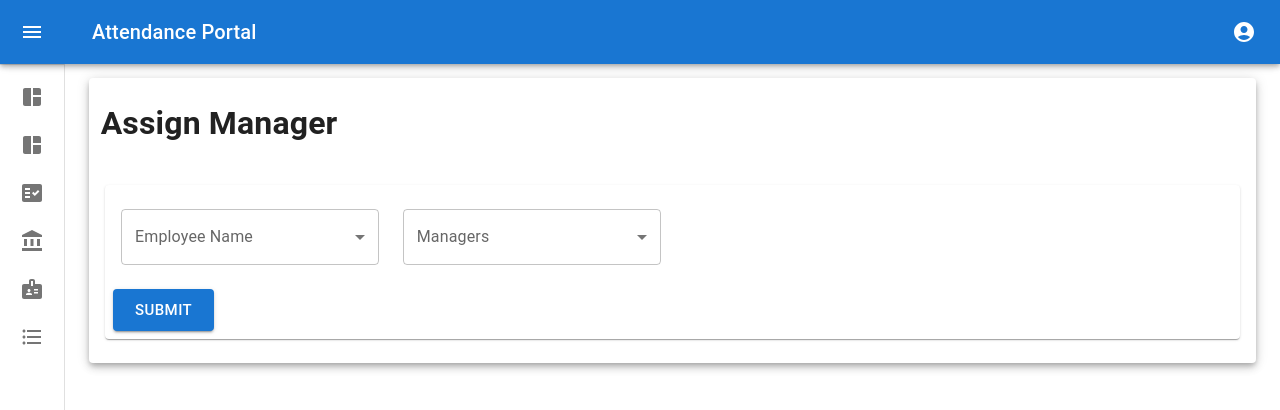
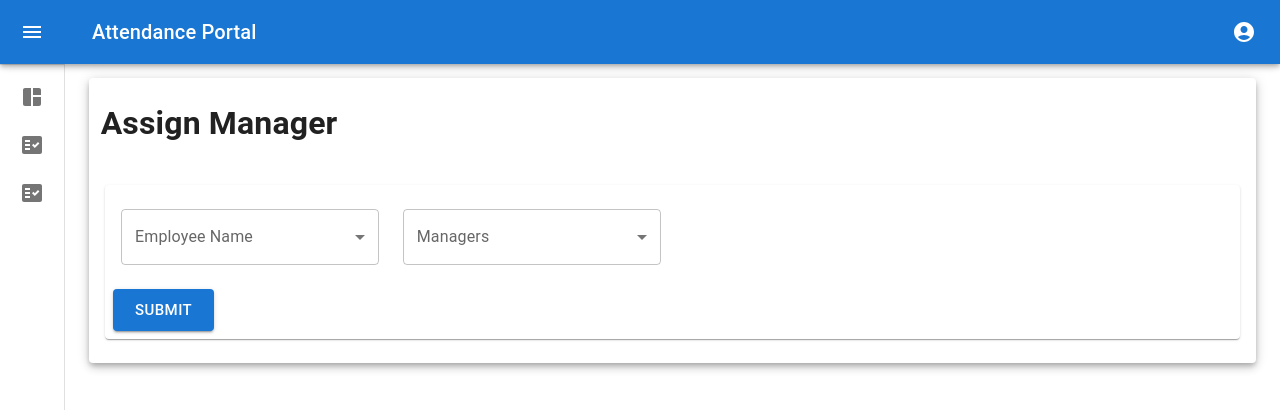
Before and after one commit to lokhandecoder/WonderbizAttendancePortal, a React (Create React App) app: page /assign in a window 1280 px wide. Shown: the top 410 px of the page. Built offline with nearby package versions, Linux system fonts and the light colour scheme.

Commit message:
additional changes

```diff
--- a/package.json
+++ b/package.json
@@ -23,6 +23,7 @@
     "react-dom": "^18.2.0",
     "react-router-dom": "^6.16.0",
     "react-scripts": "5.0.1",
+    "react-toastify": "^9.1.3",
     "styled-components": "^5.3.11",
     "typescript": "^4.9.5",
     "web-vitals": "^2.1.4",
--- a/src/Components/Fixed/SideNav.tsx
+++ b/src/Components/Fixed/SideNav.tsx
@@ -25,6 +25,7 @@ import Menu from "@mui/material/Menu";
 import AccountBalanceIcon from '@mui/icons-material/AccountBalance';
 import BadgeIcon from '@mui/icons-material/Badge';
 import FormatListBulletedIcon from '@mui/icons-material/FormatListBulleted';
+import SideNavLink from "./SideNavLink";
 
 const drawerWidth = 240;
 
@@ -199,7 +200,8 @@ export default function MiniDrawer() {
           </IconButton>
         </DrawerHeader>
         <Divider />
-        <List>
+        <SideNavLink open={open} />
+        {/* <List>
         <ListItem
             disablePadding
             sx={{ display: "block" }}
@@ -359,7 +361,7 @@ export default function MiniDrawer() {
               <ListItemText primary={"Employees List"} sx={{ opacity: open ? 1 : 0 }} />
             </ListItemButton>
           </ListItem>
-        </List>
+        </List> */}
       </Drawer>
     </Box>
   );
--- /dev/null
+++ b/src/Components/Fixed/SideNavLink.tsx
@@ -0,0 +1,94 @@
+import React from 'react';
+import { List, ListItem, ListItemButton, ListItemIcon, ListItemText } from '@mui/material';
+import AccountBalanceIcon from '@mui/icons-material/AccountBalance';
+import BadgeIcon from '@mui/icons-material/Badge';
+import FormatListBulletedIcon from '@mui/icons-material/FormatListBulleted';
+import SpaceDashboardIcon from '@mui/icons-material/SpaceDashboard';
+import FactCheckIcon from '@mui/icons-material/FactCheck';
+import { useNavigate } from 'react-router-dom';
+
+interface MenuItem {
+    label: string;
+    path: string;
+    roles?: string[];
+  }
+
+  interface SideNavLinkProps {
+    open: boolean; // Assuming `open` is a boolean
+  }
+
+  const SideNavLink = ({ open }: SideNavLinkProps) => {
+    const navigate = useNavigate();
+    const menuItems: MenuItem[] = [
+        { label: 'Dashboard', path: '/', roles: ['admin', 'user','manager'] },
+        { label: 'Apply for Leave', path: '/leave', roles: ['user','admin','manager'] },
+        { label: 'Status', path: '/status', roles: ['admin', 'manager', 'user'] },
+        { label: 'Accounting Year', path: '/accountingyear', roles: ['admin'] },
+        { label: 'Add Employee', path: '/employee', roles: ['admin'] },
+        { label: 'Employees List', path: '/employees', roles: ['admin'] }
+      ];
+
+      function filterMenuItemsByRole(menuItems: MenuItem[], role: string): MenuItem[] {
+        return menuItems.filter(item => !item.roles || item.roles.includes(role));
+      }
+
+      // Example usage
+      const roleToFilter = 'user'; // Replace with the desired role
+      const filteredMenuItems = filterMenuItemsByRole(menuItems, roleToFilter);
+      console.log(filteredMenuItems);
+
+  const getIconForItem = (label: string): JSX.Element | null => {
+    switch (label) {
+      case 'Dashboard':
+        return <SpaceDashboardIcon />;
+      case 'Apply for Leave':
+        // Return the icon component for "Apply for Leave"
+        // return <YourApplyForLeaveIconComponent />;
+      case 'Status':
+        return <FactCheckIcon />;
+      case 'Accounting Year':
+        return <AccountBalanceIcon />;
+      case 'Add Employee':
+        return <BadgeIcon />;
+      case 'Employees List':
+        return <FormatListBulletedIcon />;
+      default:
+        return null;
+    }
+  };
+
+  return (
+    <List>
+      {filteredMenuItems.map((item, index) => (
+        <ListItem
+          key={index}
+          disablePadding
+          sx={{ display: 'block' }}
+          onClick={() => navigate(item.path)}
+        >
+          <ListItemButton
+            sx={{
+              minHeight: 48,
+              justifyContent: open ? 'initial' : 'center',
+              px: 2.5
+            }}
+          >
+            <ListItemIcon
+              sx={{
+                minWidth: 0,
+                mr: open ? 3 : 'auto',
+                justifyContent: 'center'
+              }}
+            >
+              {/* Replace with appropriate icon based on the item */}
+              {getIconForItem(item.label)}
+            </ListItemIcon>
+            <ListItemText primary={item.label} sx={{ opacity: open ? 1 : 0 }} />
+          </ListItemButton>
+        </ListItem>
+      ))}
+    </List>
+  );
+};
+
+export default SideNavLink;
--- a/src/PageRoutes/ProtectedRoute.tsx
+++ b/src/PageRoutes/ProtectedRoute.tsx
@@ -1,11 +1,15 @@
-import { Navigate } from "react-router-dom";
+import { Navigate, Route } from 'react-router-dom';
 import { ReactNode, useEffect } from "react";
 
 interface ProtectedRouteProps {
   children: ReactNode;
+  allowedRoles  : any,
 }
 
-const ProtectedRoute = ({ children }: ProtectedRouteProps) => {
+const ProtectedRoute = ({ children,allowedRoles   }: ProtectedRouteProps) => {
+  const userRole = 'user'; // Replace with actual role retrieval logic
+
+
   useEffect(() => {
     // Check if the user is authenticated based on localStorage
     const isUserAuthenticated = localStorage.getItem("EmployeeID") !== null;
@@ -16,10 +20,20 @@ const ProtectedRoute = ({ children }: ProtectedRouteProps) => {
       window.location.href = "/login";
 
     }
+
   }, []);
+  const userHasRequiredRole = () => {
+    // Implement your logic to check if the user's role is allowed for this route
+    // Compare user's role with the allowed roles and return true or false accordingly
+    const userRole = "user"; // Replace with actual logic to get user's role
+
+    return allowedRoles.includes(userRole);
+  };
+
+  return userHasRequiredRole() ? <>{children}</> : <Navigate to="/login" />;
 
   // Render the children if the user is authenticated
-  return <>{children}</>;
+  // return <>{children}</>;
 };
 
 export default ProtectedRoute;
--- a/src/Pages/ForgotPaswordPage.tsx
+++ b/src/Pages/ForgotPaswordPage.tsx
@@ -2,6 +2,8 @@ import React, { useState } from "react";
 import Avatar from "@mui/material/Avatar";
 import Button from "@mui/material/Button";
 import CssBaseline from "@mui/material/CssBaseline";
+import { ToastContainer, toast } from 'react-toastify';
+import 'react-toastify/dist/ReactToastify.css';
 import TextField from "@mui/material/TextField";
 import FormControlLabel from "@mui/material/FormControlLabel";
 import Checkbox from "@mui/material/Checkbox";
--- a/src/Pages/LoginPage.tsx
+++ b/src/Pages/LoginPage.tsx
@@ -1,4 +1,6 @@
 import * as React from "react";
+import { ToastContainer, toast } from 'react-toastify';
+import 'react-toastify/dist/ReactToastify.css';
 import { useState, useEffect } from "react";
 import Avatar from "@mui/material/Avatar";
 import Button from "@mui/material/Button";
@@ -60,12 +62,12 @@ export default function LoginPage() {
     let updatedFieldErrors = { ...fieldErrors };
 
     // Clear the error for the email and password fields when the user starts typing
-    if (name === 'email' && value.trim() !== '') {
-      updatedFieldErrors = { ...updatedFieldErrors, email: '' };
+    if (name === "email" && value.trim() !== "") {
+      updatedFieldErrors = { ...updatedFieldErrors, email: "" };
     }
 
-    if (name === 'password' && value.trim() !== '') {
-      updatedFieldErrors = { ...updatedFieldErrors, password: '' };
+    if (name === "password" && value.trim() !== "") {
+      updatedFieldErrors = { ...updatedFieldErrors, password: "" };
     }
 
     setFieldErrors(updatedFieldErrors);
@@ -74,7 +76,6 @@ export default function LoginPage() {
       [name]: value,
     }));
   };
-
 
   // Function to check if the email is valid
   const isValidEmail = (email: string) => {
@@ -96,11 +97,17 @@ export default function LoginPage() {
           if (response.data.status === 200) {
             localStorage.setItem("EmployeeID", response.data.data.employeeId);
             Navigate("/");
+            toast.success("Login successful!");
+
           }
+          toast.error("Login failed. Please try again.");
+
         })
         .catch((error) => {
           console.error("Error submitting:", error);
           setSubmitMessage("Login failed. Please try again.");
+          toast.error("Login failed. Please try again.");
+
         });
     }
   };
@@ -186,17 +193,6 @@ export default function LoginPage() {
             >
               Sign In
             </Button>
-            {submitMessage && (
-              <Typography
-                variant="body1"
-                color={
-                  submitMessage.includes("successful") ? "success" : "error"
-                }
-                align="center"
-              >
-                {submitMessage}
-              </Typography>
-            )}
             <Grid container>
               <Grid item xs>
                 <Link href="/forgotpassword" variant="body2">
@@ -212,6 +208,8 @@ export default function LoginPage() {
           </Box>
         </Box>
         <Copyright sx={{ mt: 8, mb: 4 }} />
+        <ToastContainer position="top-center" autoClose={5000} />
+
       </Container>
     </ThemeProvider>
   );
```
Also changed, not shown: src/PageRoutes/RoutingPgae.tsx (+73 -12 lines), 1 other file (tests, documents, lock files or other folders).
